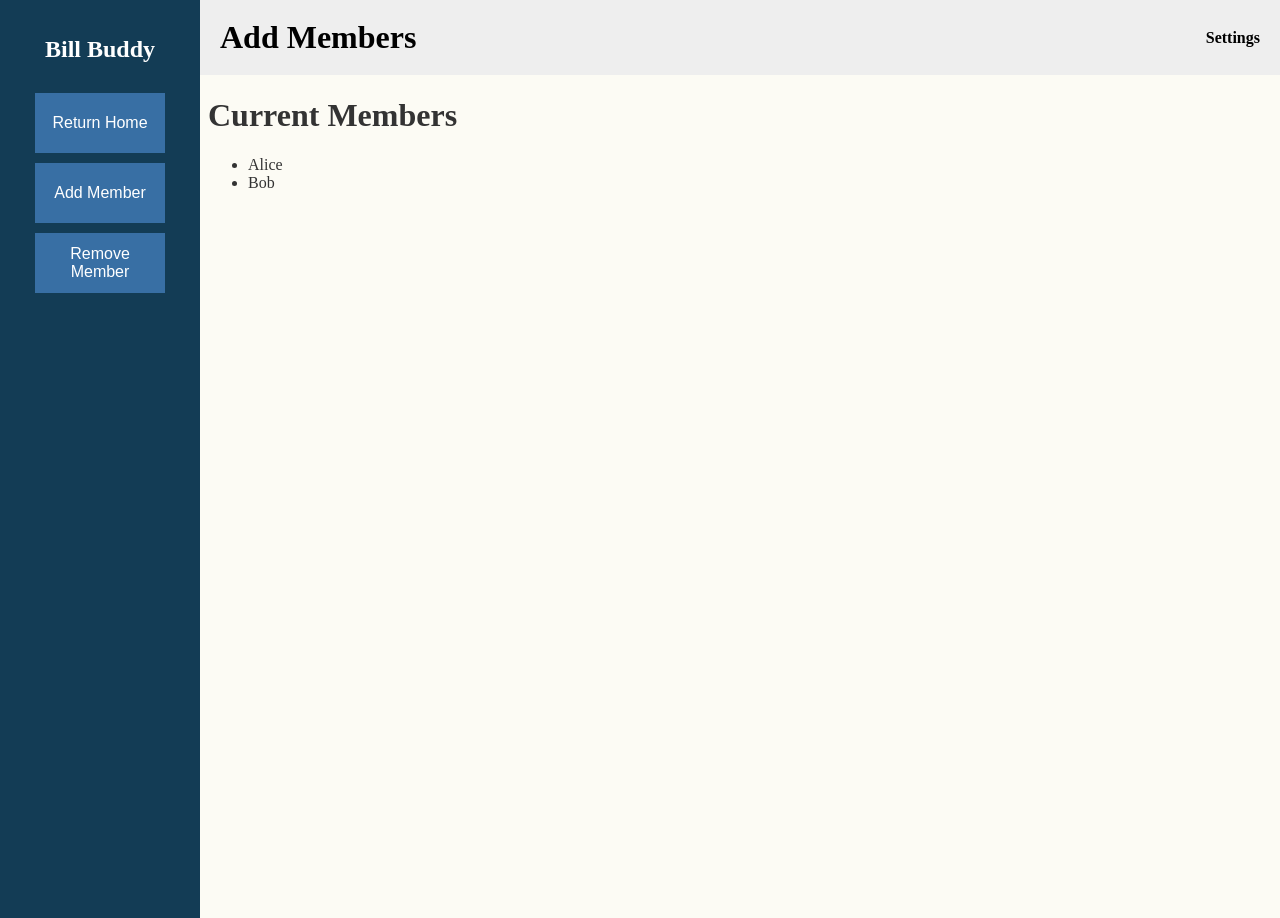
After one commit to kjx172/Bill-Buddy, a Flask app: page /members in a window 1280 px wide. The commit adds this page. Run offline with Flask 3, Linux system fonts and the light colour scheme.

Commit message:
Added ability to add and remove members

```diff
--- a/app.py
+++ b/app.py
@@ -3,6 +3,11 @@ from graph import Graph
 
 app = Flask(__name__)
 graph = Graph()
+#sample graph
+graph.add_member("Alice")
+graph.add_member("Bob")
+graph.add_transaction("Alice", "Bob", 50, "Lunch")
+
 i = 0
 
 #default/ home page
@@ -11,10 +16,28 @@ i = 0
 def home():
     return render_template('home.html', graph = graph.graph)
 
-@app.route("/add_member")
+@app.route("/members")
+def members():
+    return render_template('members.html', graph = graph.graph)
+
+@app.route("/add_member", methods=["GET", "POST"])
 def add_member():
-    #add functionality
-    i = 0
+    if request.method == "POST":
+        member_name = request.form.get("member_name")
+        if member_name:
+            graph.add_member(member_name)
+        return redirect(url_for('members'))
+    return render_template('add_member.html', graph=graph.graph)
+
+@app.route("/remove_member", methods=["GET", "POST"])
+def remove_member():
+    if request.method == "POST":
+        member_name = request.form.get("member_name")
+        if member_name:
+            graph.remove_member(member_name)
+        return redirect(url_for('members'))
+    return render_template('remove_member.html', graph=graph.graph)
+
 @app.route("/log_transaction")
 def log_transaction():
     #add functionality
--- /dev/null
+++ b/static/members.css
@@ -0,0 +1,72 @@
+header {
+    background: #eeeeee;
+    color: black;
+    width: calc(100% - 200px); /* Adjust width to account for left nav width */
+    height: 75px;
+    position: fixed;
+    top: 0;
+    left: 200px; /* Width of left nav */
+    display: flex;
+    justify-content: space-between;
+    align-items: center;
+    padding-left: 20px;
+    padding-right: 20px;
+    box-sizing: border-box;
+}
+
+header h1 {
+    margin: 0; /* Remove default margins */
+}
+
+header h3 {
+
+    cursor: pointer;
+    font-size: 16px;
+}
+
+nav {
+    background: #133C55;
+    color: white;
+    width: 200px;
+    height: 100%;
+    position: fixed;
+    top: 0;
+    left: 0;
+    padding-top: 1rem;
+    overflow-x: hidden;
+    display: flex;
+    flex-direction: column;
+    align-items: center;
+}
+
+body {
+    background: #FCFBF4;
+    color: #333333;
+    width: 100%;
+    height: 100%;
+    position: fixed;
+    top: 50px;
+    left: 200px;
+  }
+
+.button {
+    background-color: #386FA4;
+    width: 130px;
+    height: 60px;
+    color: white;
+    outline: none;
+    font-size: 16px;
+    border: none;
+    cursor: pointer;
+    display: block;
+    margin: 10px;
+    transition-duration: 0.4s;
+}
+
+.button-container {
+    text-align: center;
+}
+
+.button:hover {
+    background-color: #59A5D8;
+}
--- /dev/null
+++ b/templates/members.html
@@ -0,0 +1,37 @@
+<!DOCTYPE html>
+<html>
+
+<head>
+    <title>Bill Buddy</title>
+    <link rel="stylesheet" type="text/css" href="{{ url_for('static', filename='members.css') }}">>
+</head>
+
+<header>
+    <h1>Add Members</h1>
+    <h3>Settings</h3>
+</header>
+
+<nav>
+    <h2>Bill Buddy</h2>
+
+    <div class="button-container">
+        <form>
+            <button formaction= '/home' class = "button"> Return Home</button>
+        </form>
+        <form>
+            <button formaction= '/add_member' class = "button"> Add Member</button>
+        </form>
+        <form>
+            <button formaction= '/remove_member' class = "button"> Remove Member</button>
+        </form>
+    </div>
+</nav>
+
+<body>
+    <h1>Current Members</h1>
+    <ul>
+        {% for member, transactions in graph.items() %}
+            <li>{{ member }}</li>
+        {% endfor %}
+    </ul>
+</body>
```
Also changed, not shown: graph.py (+17 -0 lines), static/add_member.css (added, +80 -0 lines), static/remove_member.css (added, +84 -0 lines), templates/add_member.html (added, +20 -0 lines), templates/home.html (+21 -2 lines), templates/remove_member.html (added, +21 -0 lines).
